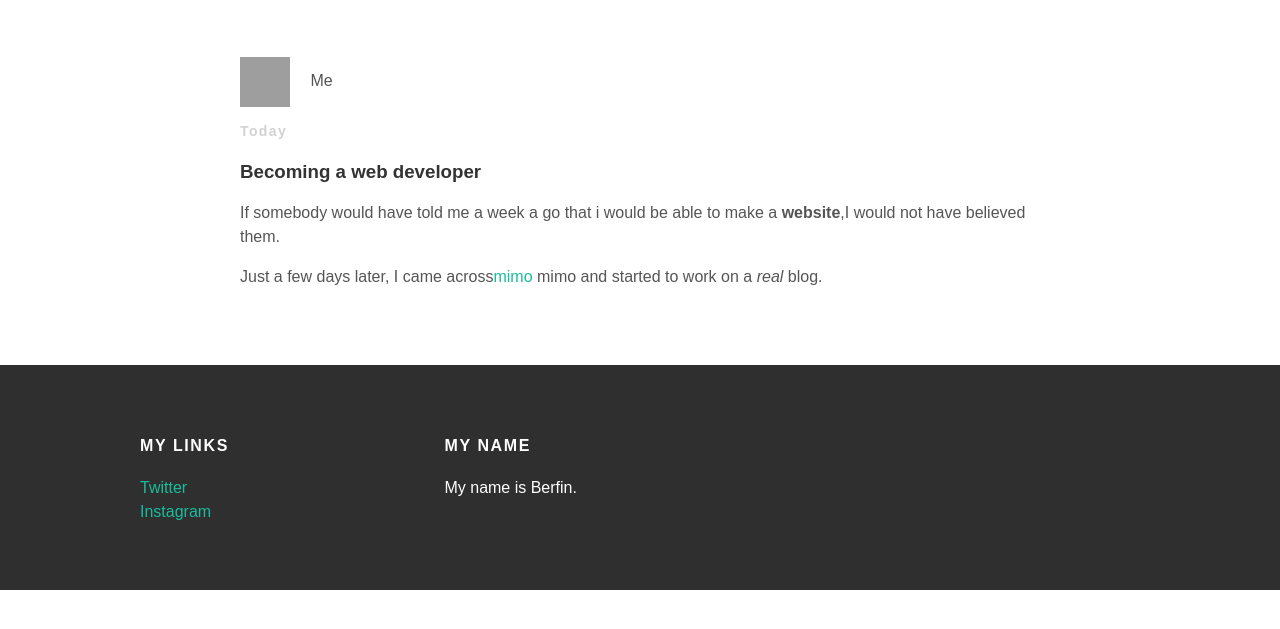
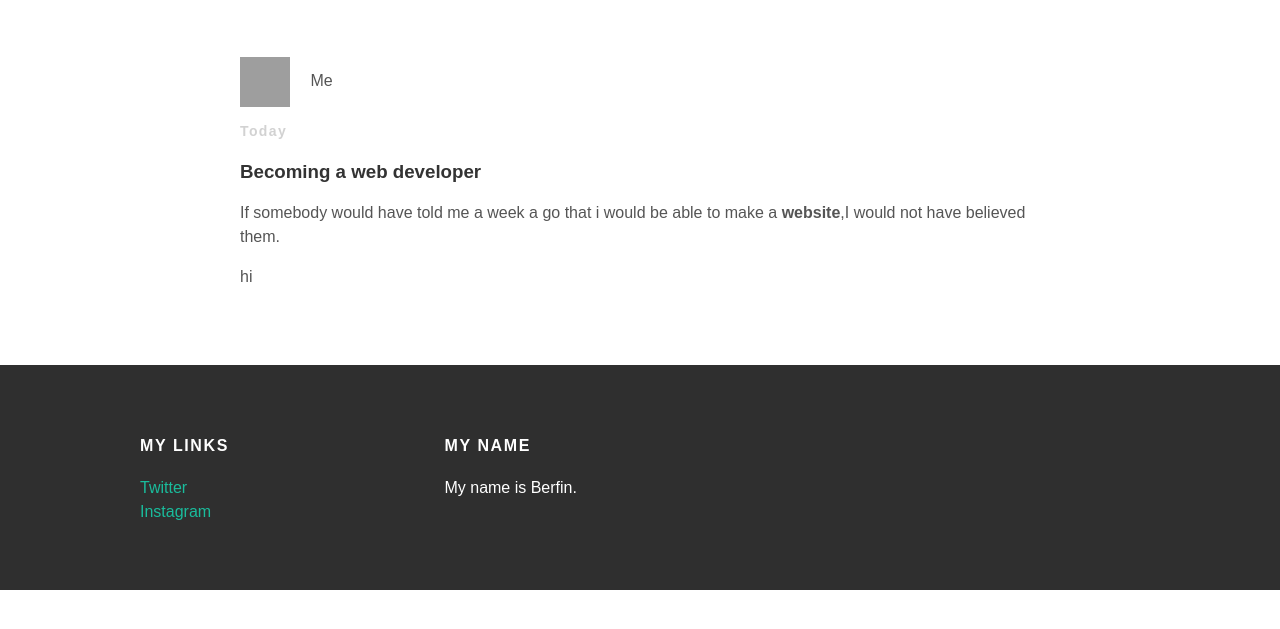
Before and after one commit to SE121/se, a plain HTML site: page index.html in a window 1280 px wide. Shown: the part 153-782 px from the top of the page. Drawn offline with Linux system fonts and the light colour scheme; grey boxes are pictures that could not be loaded.

Commit message:
Update index.html

```diff
--- a/index.html
+++ b/index.html
@@ -29,7 +29,7 @@
         <h3 class="post-title">Becoming a web developer</h3>
         <div class="post-content">
           <p>If somebody would have told me a week a go that i would be able to make a <strong>website</strong>,I would not have believed them.</p>
-          <p>Just a few days later, I came across<a href="https://getmimo.com">mimo</a> mimo and started to work on a <em>real</em> blog.</p>
+          <p>hi</p>
         </div>
       </div>
       </div>
```
